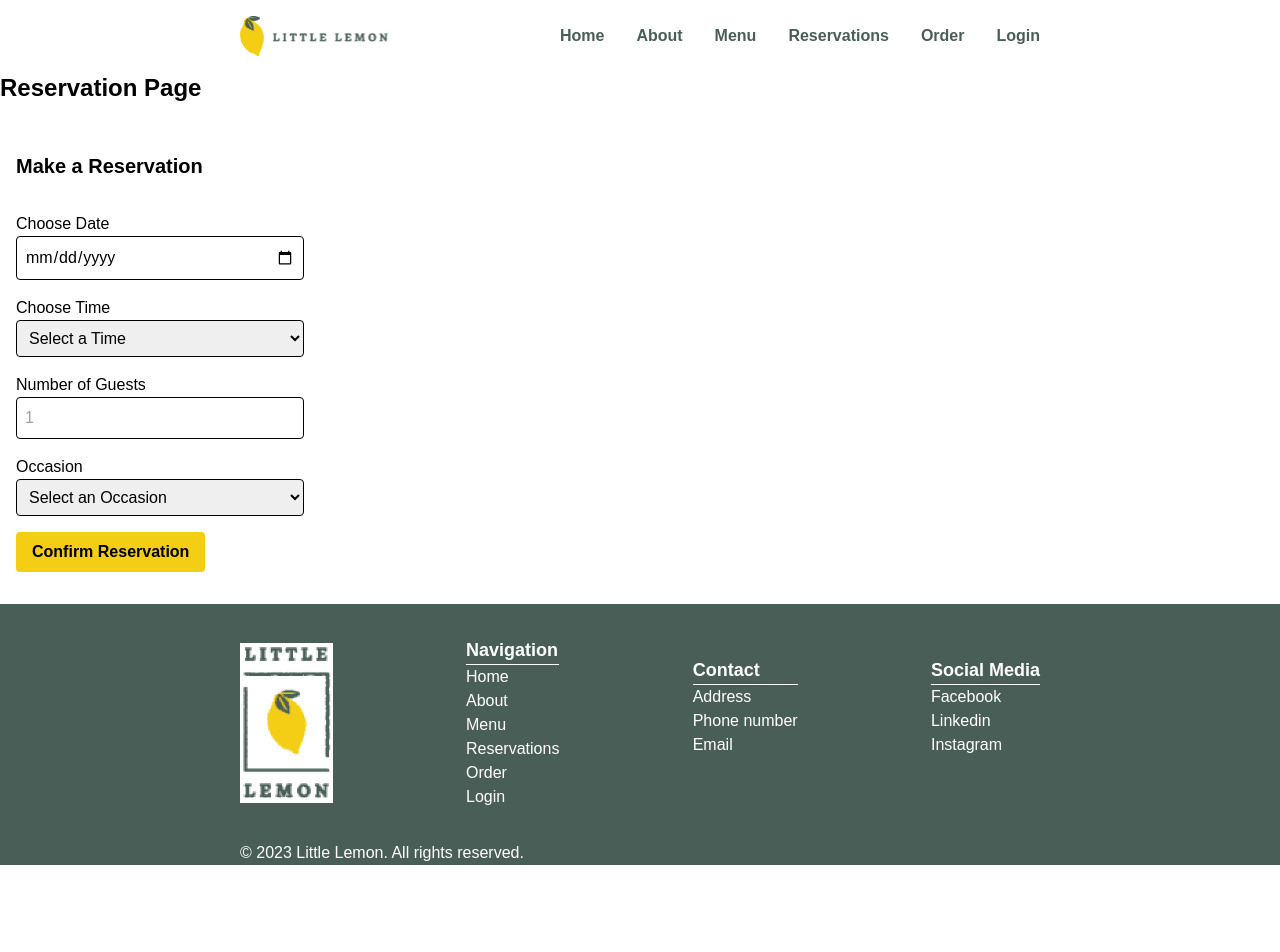
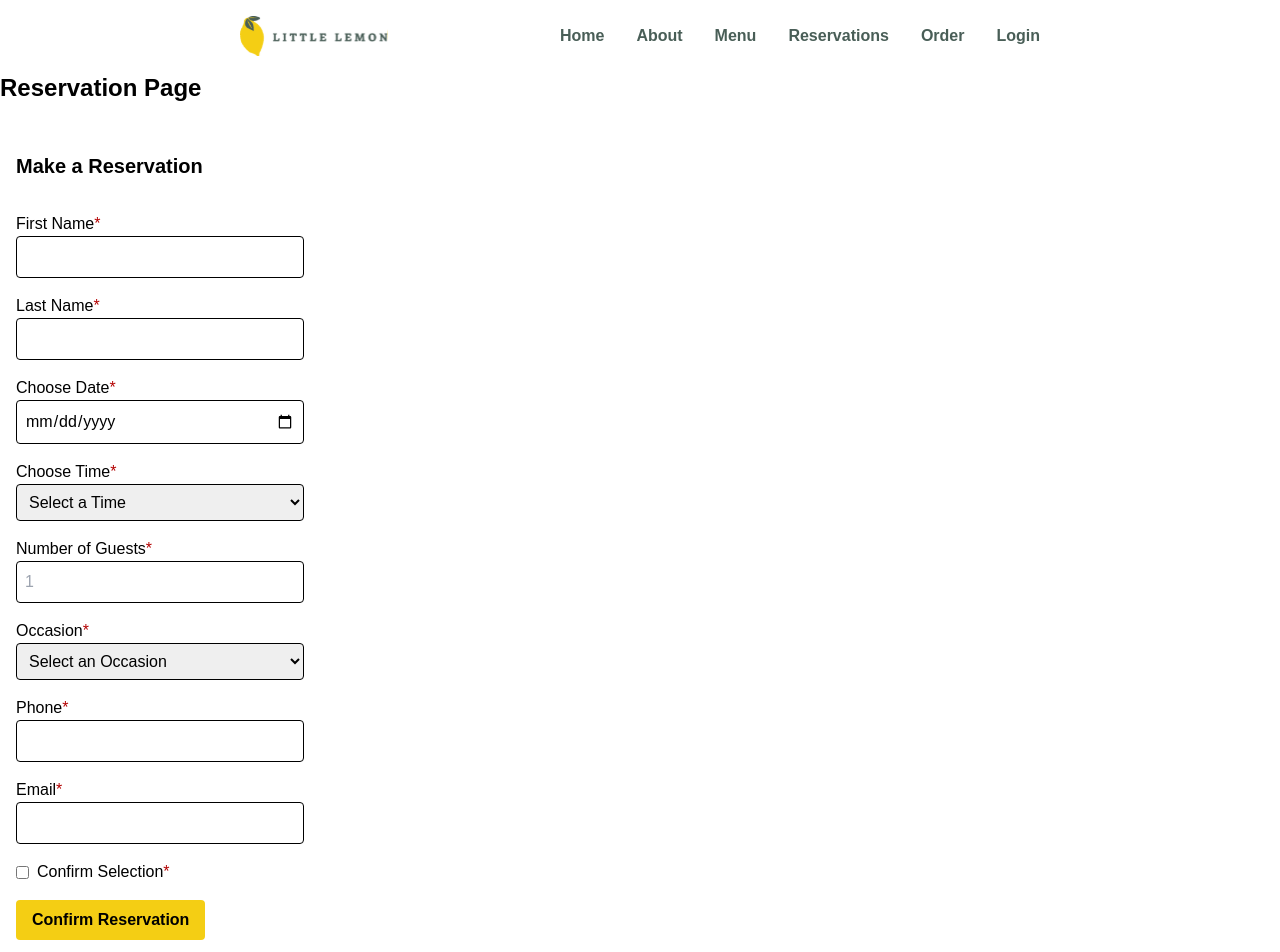
Before and after one commit to OpeDada/new-little, a React (Create React App) app: page /reservation in a window 1280 px wide. Shown: the top 952 px of the page. Before the commit the page ends 865 px from the top, so only its background shows below. Built offline with nearby package versions, Linux system fonts and the light colour scheme.

Commit message:
added more input fields to the form

```diff
--- a/src/components/pages/reservation/BookingForm.js
+++ b/src/components/pages/reservation/BookingForm.js
@@ -8,12 +8,19 @@ const BookingForm = ({ availableTimes, updateTimes, submitForm }) => {
 
   const formik = useFormik({
     initialValues: {
+      firstName: "",
+      lastName: "",
       date: "",
       time: "",
       guests: "",
       occasion: "",
+      phone: "",
+      email: "",
+      confirmSelection: false,
     },
     validationSchema: Yup.object({
+      firstName: Yup.string().required("First Name is required"),
+      lastName: Yup.string().required("Last Name is required"),
       date: Yup.date().required("Date is required"),
       time: Yup.string().required("Time is required"),
       guests: Yup.number()
@@ -23,6 +30,14 @@ const BookingForm = ({ availableTimes, updateTimes, submitForm }) => {
         .max(10, "Guests cannot be more than 10")
         .required("Guests is required"),
       occasion: Yup.string().required("Occasion is required"),
+      phone: Yup.string().required("Phone is required"),
+      email: Yup.string()
+        .email("Invalid email address")
+        .required("Email is required"),
+      confirmSelection: Yup.boolean().oneOf(
+        [true],
+        "Please confirm your selection"
+      ),
     }),
     onSubmit: async (values) => {
       const submitted = await submitForm(values);
@@ -46,8 +61,38 @@ const BookingForm = ({ availableTimes, updateTimes, submitForm }) => {
       <h2 className="text-xl font-semibold mb-4">Make a Reservation</h2>
       <form onSubmit={formik.handleSubmit}>
         <div className="mb-4 ">
+          <label htmlFor="firstName" className="block font-medium">
+            First Name<span className="text-red">*</span>
+          </label>
+          <input
+            type="text"
+            id="firstName"
+            name="firstName"
+            {...formik.getFieldProps("firstName")}
+            className="border rounded p-2 w-full"
+          />
+          {formik.touched.firstName && formik.errors.firstName && (
+            <div className="text-red">{formik.errors.firstName}</div>
+          )}
+        </div>
+        <div className="mb-4">
+          <label htmlFor="lastName" className="block font-medium">
+            Last Name<span className="text-red">*</span>
+          </label>
+          <input
+            type="text"
+            id="lastName"
+            name="lastName"
+            {...formik.getFieldProps("lastName")}
+            className="border rounded p-2 w-full"
+          />
+          {formik.touched.lastName && formik.errors.lastName && (
+            <div className="text-red">{formik.errors.lastName}</div>
+          )}
+        </div>
+        <div className="mb-4">
           <label htmlFor="date" className="block font-medium">
-            Choose Date
+            Choose Date<span className="text-red">*</span>
           </label>
           <input
             type="date"
@@ -63,7 +108,7 @@ const BookingForm = ({ availableTimes, updateTimes, submitForm }) => {
         </div>
         <div className="mb-4">
           <label htmlFor="time" className="block font-medium">
-            Choose Time
+            Choose Time<span className="text-red">*</span>
           </label>
           <select
             id="time"
@@ -84,7 +129,7 @@ const BookingForm = ({ availableTimes, updateTimes, submitForm }) => {
         </div>
         <div className="mb-4">
           <label htmlFor="guests" className="block font-medium">
-            Number of Guests
+            Number of Guests<span className="text-red">*</span>
           </label>
           <input
             type="number"
@@ -102,7 +147,7 @@ const BookingForm = ({ availableTimes, updateTimes, submitForm }) => {
         </div>
         <div className="mb-4">
           <label htmlFor="occasion" className="block font-medium">
-            Occasion
+            Occasion<span className="text-red">*</span>
           </label>
           <select
             id="occasion"
@@ -118,6 +163,51 @@ const BookingForm = ({ availableTimes, updateTimes, submitForm }) => {
             <div className="text-red">{formik.errors.occasion}</div>
           )}
         </div>
+        <div className="mb-4">
+          <label htmlFor="phone" className="block font-medium">
+            Phone<span className="text-red">*</span>
+          </label>
+          <input
+            type="tel"
+            id="phone"
+            name="phone"
+            {...formik.getFieldProps("phone")}
+            className="border rounded p-2 w-full"
+          />
+          {formik.touched.phone && formik.errors.phone && (
+            <div className="text-red">{formik.errors.phone}</div>
+          )}
+        </div>
+        <div className="mb-4">
+          <label htmlFor="email" className="block font-medium">
+            Email<span className="text-red">*</span>
+          </label>
+          <input
+            type="email"
+            id="email"
+            name="email"
+            {...formik.getFieldProps("email")}
+            className="border rounded p-2 w-full"
+          />
+          {formik.touched.email && formik.errors.email && (
+            <div className="text-red">{formik.errors.email}</div>
+          )}
+        </div>
+        <div className="mb-4">
+          <label className="flex items-center cursor-pointer">
+            <input
+              type="checkbox"
+              name="confirmSelection"
+              {...formik.getFieldProps("confirmSelection")}
+              className="mr-2"
+            />
+            Confirm Selection<span className="text-red">*</span>
+          </label>
+          {formik.touched.confirmSelection &&
+            formik.errors.confirmSelection && (
+              <div className="text-red">{formik.errors.confirmSelection}</div>
+            )}
+        </div>
         <button
           type="submit"
           className="bg-yellow hover:bg-green hover:text-white hover:border border-gray font-bold py-2 px-4 rounded"
```
